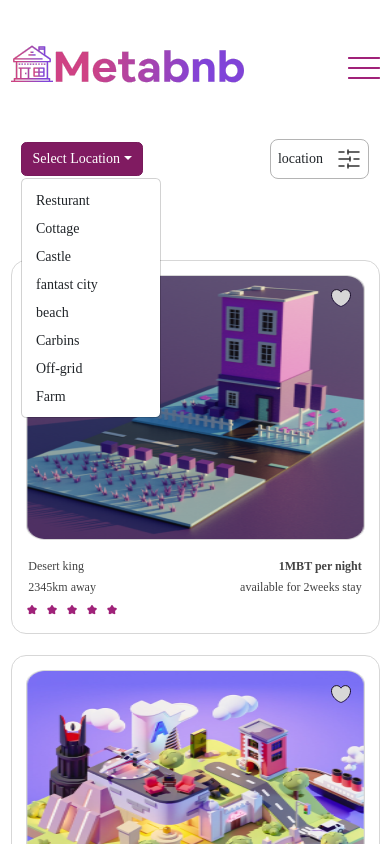
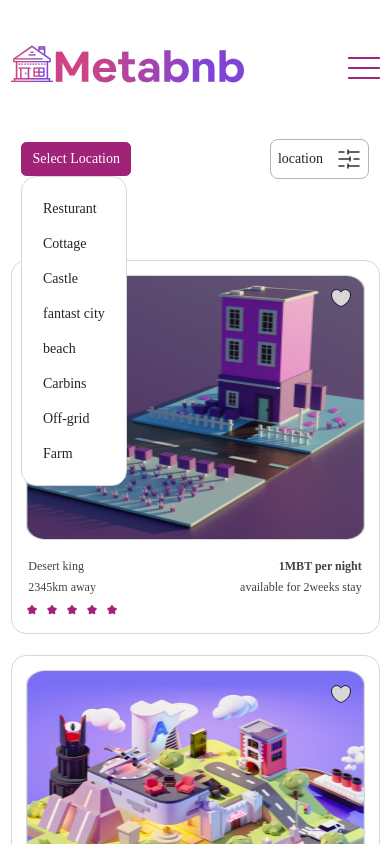
Before and after one commit to AjulibeChiemela/metabnb-hng, a React (Create React App) app: page /places in a window 390 px wide. Both pictures are taken after a click on the button "Select Location". Shown: the top 844 px of the page. Built offline with nearby package versions, Linux system fonts and the light colour scheme; a web font is replaced by a local one.

Commit message:
fix:fix locations-menu dropdown for mobile

```diff
--- a/package.json
+++ b/package.json
@@ -8,6 +8,7 @@
     "@testing-library/user-event": "^13.5.0",
     "bootstrap": "^5.2.2",
     "react": "^18.2.0",
+    "react-click-away-listener": "^2.2.2",
     "react-dom": "^18.2.0",
     "react-router-dom": "^6.4.3",
     "react-scripts": "5.0.1",
--- a/src/components/Header/Header.js
+++ b/src/components/Header/Header.js
@@ -1,4 +1,5 @@
 import React, { useState } from "react";
+import ClickAwayListener from "react-click-away-listener";
 import { NavLink, Link } from "react-router-dom";
 import ModalComp from "../UI/Modal";
 import "./Header.scss";
@@ -11,6 +12,7 @@ const Header = () => {
   };
 
   return (
+    <ClickAwayListener onClickAway={closeMenu}>
       <header className="container">
         <div className="header-logo">
           <img src="/images/logo-col.svg" alt="" />
@@ -21,6 +23,7 @@ const Header = () => {
           className="bar"
           onClick={() => setShowMenu((prevShowMenu) => !prevShowMenu)}
         />
+
         <div className={`header-menu ${showMenu ? "open" : "closed"}`}>
           <img
             src="/images/close.png"
@@ -79,6 +82,7 @@ const Header = () => {
           </ModalComp>
         </div>
       </header>
+    </ClickAwayListener>
   );
 };
 
--- a/src/components/Header/Header.scss
+++ b/src/components/Header/Header.scss
@@ -7,6 +7,7 @@ header {
   align-items: flex-end;
   .bar {
     padding-bottom: 0.3rem;
+    cursor: pointer;
     @media screen and (min-width: $md) {
       display: none;
     }
@@ -45,6 +46,7 @@ header {
       position: absolute;
       right: 1rem;
       top: 1rem;
+      cursor: pointer;
       @media screen and (min-width: $md) {
         display: none;
       }
--- a/src/pages/PlaceToStay.js
+++ b/src/pages/PlaceToStay.js
@@ -1,32 +1,46 @@
-import React from "react";
+import React, { useState } from "react";
+import ClickAwayListener from "react-click-away-listener";
 import Card from "../components/UI/Card";
 import { places } from "../data/cardData";
 import "./PlaceToStay.scss";
 
 const PlaceToStay = () => {
+  const [showList, setShowList] = useState(false);
+
+  const handleToggle = () => {
+    setShowList((prevShowList) => !prevShowList);
+  };
+
+  const handleHideList = () => {
+    setShowList(false);
+  };
+
   return (
     <div className="places-page container">
       <section className="places-page-filter container">
         <div className="places-page-filter-inner ">
-          <div className="dropdown">
+          <div className="locations">
             <button
-              class="btn btn-primary dropdown-toggle"
+              class="btn btn-primary "
               type="button"
-              data-bs-toggle="dropdown"
-              aria-expanded="false"
+              onClick={handleToggle}
             >
               Select Location
             </button>
-            <ul className="dropdown-menu">
-              <li className="dropdown-item">Resturant</li>
-              <li className="dropdown-item">Cottage</li>
-              <li className="dropdown-item">Castle</li>
-              <li className="dropdown-item">fantast city</li>
-              <li className="dropdown-item">beach</li>
-              <li className="dropdown-item">Carbins</li>
-              <li className="dropdown-item">Off-grid</li>
-              <li className="dropdown-item">Farm</li>
-            </ul>
+            {showList && (
+              <ClickAwayListener onClickAway={handleHideList}>
+                <ul>
+                  <li onClick={handleHideList}>Resturant</li>
+                  <li onClick={handleHideList}>Cottage</li>
+                  <li onClick={handleHideList}>Castle</li>
+                  <li onClick={handleHideList}>fantast city</li>
+                  <li onClick={handleHideList}>beach</li>
+                  <li onClick={handleHideList}>Carbins</li>
+                  <li onClick={handleHideList}>Off-grid</li>
+                  <li onClick={handleHideList}>Farm</li>
+                </ul>
+              </ClickAwayListener>
+            )}
           </div>
           <ul className="lg-list">
             <li>Resturant</li>
--- a/src/pages/PlaceToStay.scss
+++ b/src/pages/PlaceToStay.scss
@@ -11,16 +11,34 @@
         display: grid;
         grid-template-columns: 9.2fr 0.8fr;
       }
-      .dropdown {
+      ul {
+        list-style-type: none;
+        margin: 0;
+        padding: 0;
+      }
+      .locations {
         @media screen and (min-width: $md) {
           display: none;
+        }
+        ul {
+          position: absolute;
+          z-index: 1;
+          background: linear-gradient(124.4deg, #ffffff 10.8%, #ffffff 87.34%);
+          border: 1px solid #d7d7d7;
+          border-radius: 15px;
+          padding: 1rem;
+          li {
+            padding: 0.5rem;
+            &:hover {
+              color: $primary;
+              cursor: pointer;
+              background-color: #ddd;
+            }
+          }
         }
       }
       .lg-list {
         display: none;
-        list-style-type: none;
-        margin: 0;
-        padding: 0;
         @media screen and (min-width: $md) {
           display: flex;
           justify-content: space-around;
```
Also changed, not shown: 1 other file (tests, documents, lock files or other folders). Lines whose indentation alone changed are shown as unchanged.
